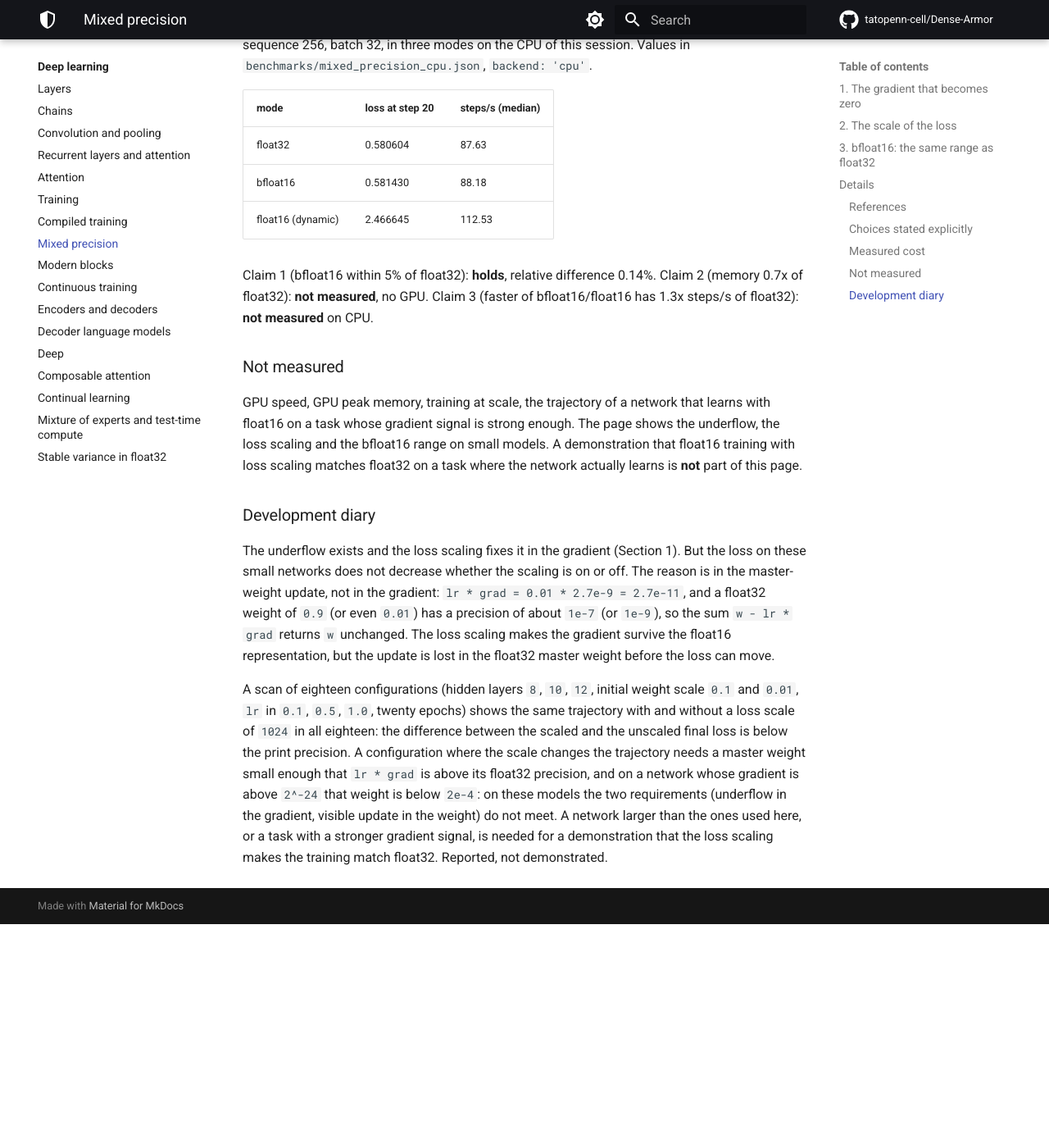
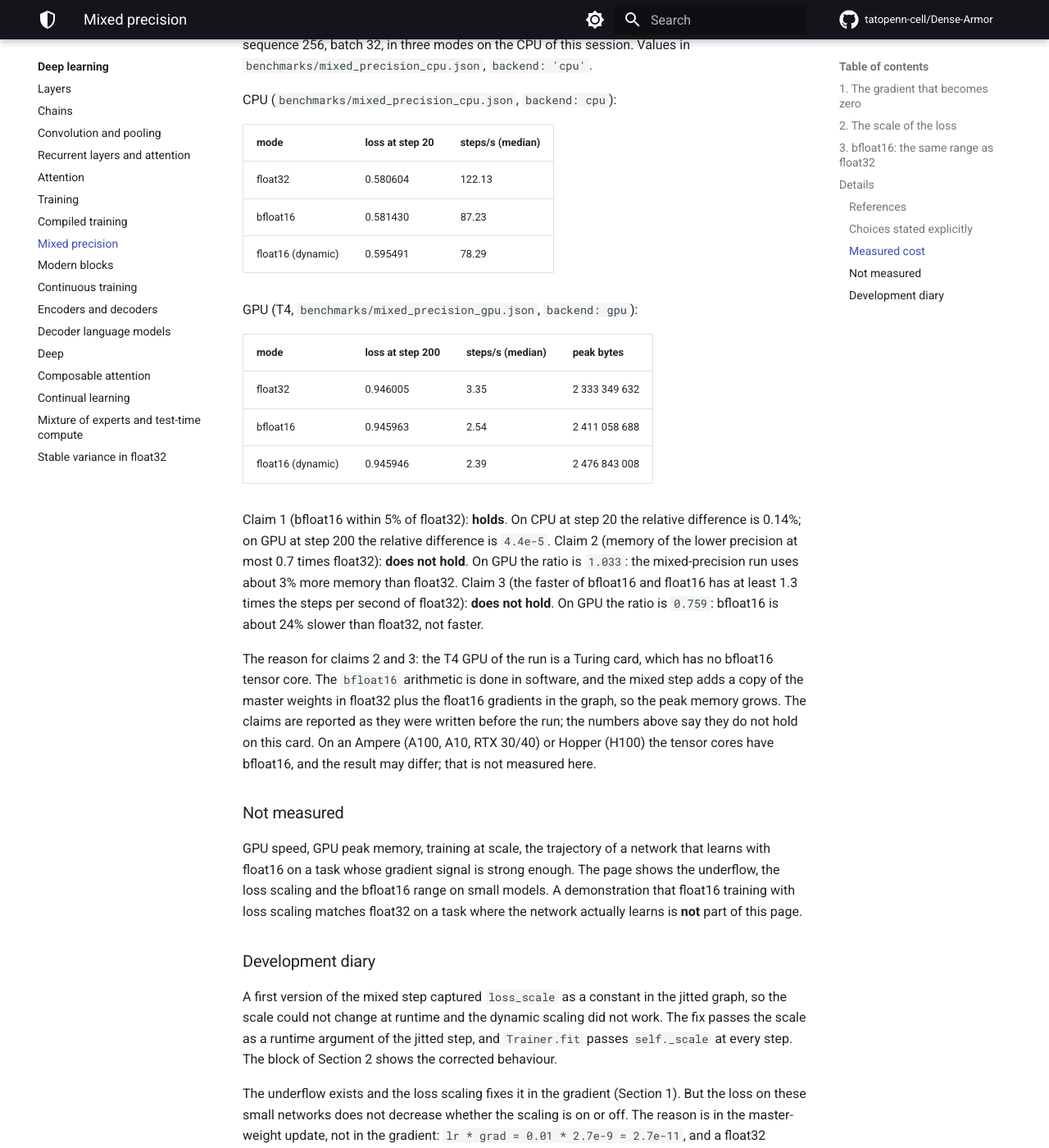
Before and after one commit to tatopenn-cell/Dense-Armor, an MkDocs documentation site: the page built from docs/neural/mixed_precision.md, in a window 1280 px wide and 1400 px high, scrolled down 3476 px. Shown: the whole window at 82% size. Built offline with MkDocs 1.6.1 and Material for MkDocs 9.7.7, drawn with Linux system fonts in a browser that asks for light colours; comment, search, counter and statistics services are not loaded; before the commit the page ends 4603 px from its top, so only the background shows below that.

Commit message:
N4 D-fix: page updated with the T4 numbers (claim 2 and 3 do not hold) and with the dynamic-scaling fix

```diff
--- a/docs/neural/mixed_precision.md
+++ b/docs/neural/mixed_precision.md
@@ -166,16 +166,39 @@ scaling is not needed.
 `d_model=512`, sequence 256, batch 32, in three modes on the CPU of this
 session. Values in `benchmarks/mixed_precision_cpu.json`, `backend: 'cpu'`.
 
+CPU (`benchmarks/mixed_precision_cpu.json`, `backend: cpu`):
+
 | mode | loss at step 20 | steps/s (median) |
 |---|---|---|
-| float32 | 0.580604 | 87.63 |
-| bfloat16 | 0.581430 | 88.18 |
-| float16 (dynamic) | 2.466645 | 112.53 |
+| float32 | 0.580604 | 122.13 |
+| bfloat16 | 0.581430 | 87.23 |
+| float16 (dynamic) | 0.595491 | 78.29 |
 
-Claim 1 (bfloat16 within 5% of float32): **holds**, relative difference
-0.14%. Claim 2 (memory 0.7x of float32): **not measured**, no GPU. Claim
-3 (faster of bfloat16/float16 has 1.3x steps/s of float32): **not
-measured** on CPU.
+GPU (T4, `benchmarks/mixed_precision_gpu.json`, `backend: gpu`):
+
+| mode | loss at step 200 | steps/s (median) | peak bytes |
+|---|---|---|---|
+| float32 | 0.946005 | 3.35 | 2 333 349 632 |
+| bfloat16 | 0.945963 | 2.54 | 2 411 058 688 |
+| float16 (dynamic) | 0.945946 | 2.39 | 2 476 843 008 |
+
+Claim 1 (bfloat16 within 5% of float32): **holds**. On CPU at step
+20 the relative difference is 0.14%; on GPU at step 200 the relative
+difference is `4.4e-5`. Claim 2 (memory of the lower precision at most
+0.7 times float32): **does not hold**. On GPU the ratio is `1.033`: the
+mixed-precision run uses about 3% more memory than float32. Claim 3 (the
+faster of bfloat16 and float16 has at least 1.3 times the steps per
+second of float32): **does not hold**. On GPU the ratio is `0.759`:
+bfloat16 is about 24% slower than float32, not faster.
+
+The reason for claims 2 and 3: the T4 GPU of the run is a Turing card,
+which has no bfloat16 tensor core. The `bfloat16` arithmetic is done in
+software, and the mixed step adds a copy of the master weights in
+float32 plus the float16 gradients in the graph, so the peak memory
+grows. The claims are reported as they were written before the run;
+the numbers above say they do not hold on this card. On an Ampere
+(A100, A10, RTX 30/40) or Hopper (H100) the tensor cores have bfloat16,
+and the result may differ; that is not measured here.
 
 ### Not measured
 
@@ -186,6 +209,12 @@ float16 training with loss scaling matches float32 on a task where the
 network actually learns is **not** part of this page.
 
 ### Development diary
+
+A first version of the mixed step captured `loss_scale` as a constant in
+the jitted graph, so the scale could not change at runtime and the
+dynamic scaling did not work. The fix passes the scale as a runtime
+argument of the jitted step, and `Trainer.fit` passes `self._scale` at
+every step. The block of Section 2 shows the corrected behaviour.
 
 The underflow exists and the loss scaling fixes it in the gradient
 (Section 1). But the loss on these small networks does not decrease
```
